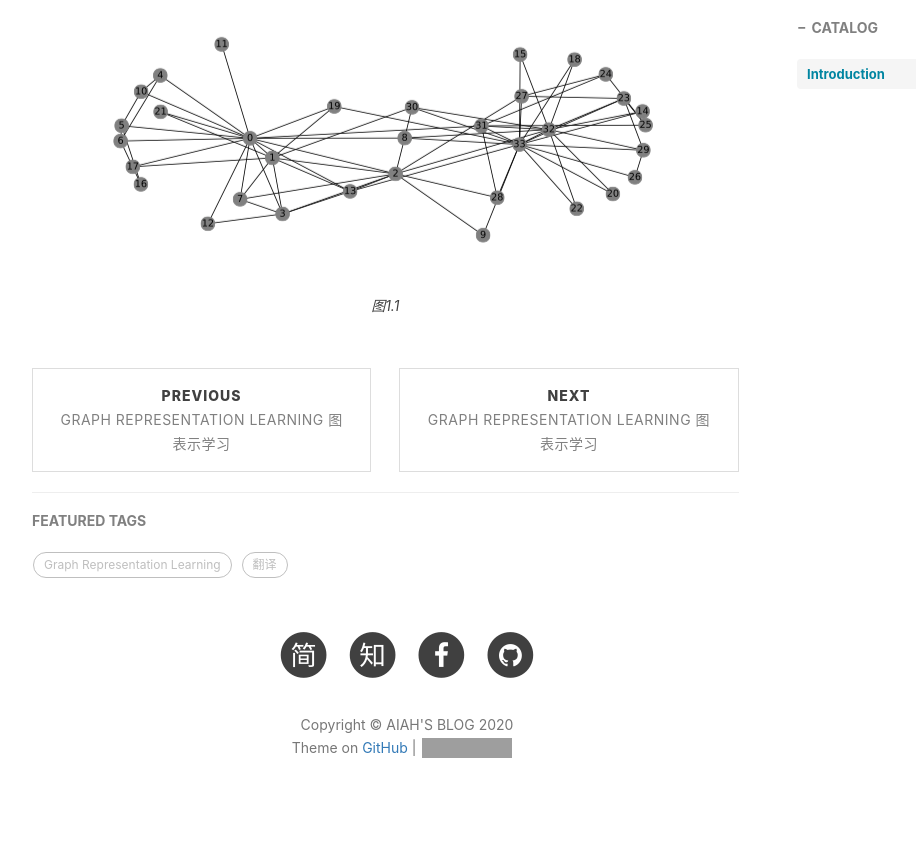
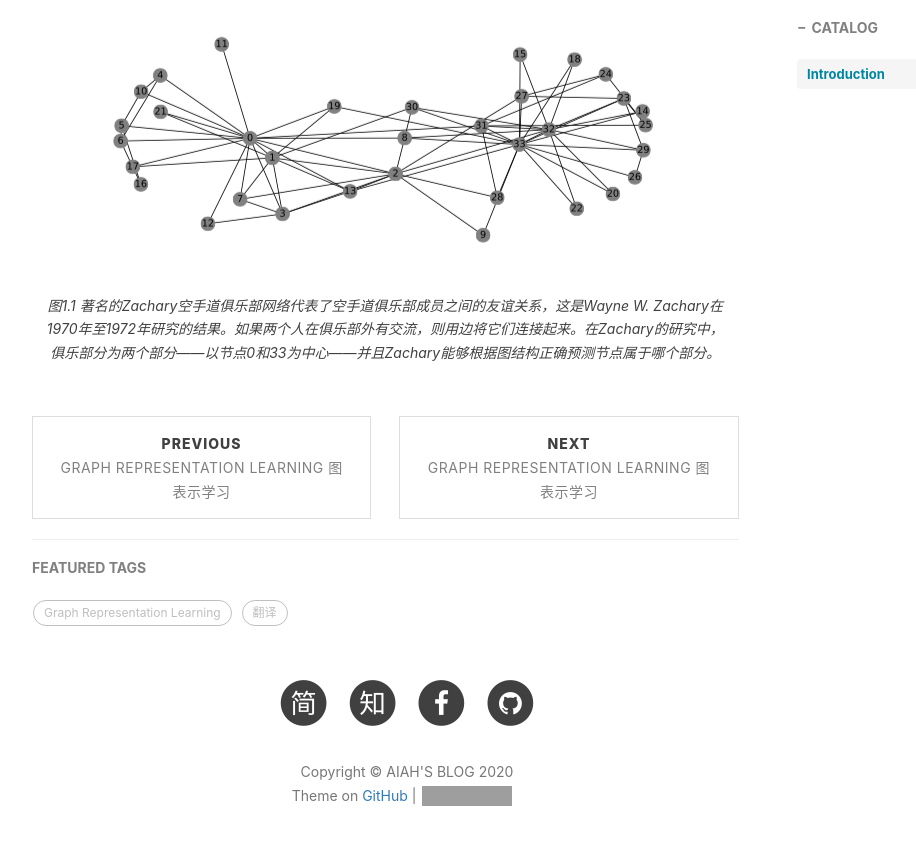
Before and after one commit to Aiah/aiah.github.io, a Jekyll site: the page built from _posts/2020-09-01-Graph-Representation-Learning-2Introduction.md, in a window 1280 px wide and 900 px high, scrolled down 940 px. Shown: the top 845 px of the window, without its empty margins (233-1149 px from the left). Built offline with Jekyll 4.4.1, drawn with Linux system fonts in a browser that asks for light colours; nearby versions of some CDN libraries; comment, search, counter and statistics services are not loaded; some of the changed lines change nothing that is shown; grey boxes are pictures that could not be loaded.

Commit message:
latex equation

```diff
--- a/_includes/head.html
+++ b/_includes/head.html
@@ -52,4 +52,17 @@
 
     <!-- ga & ba script hoook -->
     <script></script>
+
+    <!-- math equation by-AIAH -->
+    <script type="text/javascript" async
+      src="https://cdnjs.cloudflare.com/ajax/libs/mathjax/2.7.1/MathJax.js?...">
+    </script>
+    <script type="text/x-mathjax-config">
+      MathJax.Hub.Config({
+        tex2jax: {
+          skipTags: ['script', 'noscript', 'style', 'textarea', 'pre'],
+          inlineMath: [['$','$']]
+        }
+      });
+    </script>
 </head>
--- a/_posts/2020-09-01-Graph-Representation-Learning-2Introduction.md
+++ b/_posts/2020-09-01-Graph-Representation-Learning-2Introduction.md
@@ -20,4 +20,4 @@
 
 <img style="display: block; margin: 0 auto" src="{{site.baseurl}}/img/post_images/Graph-Representation-Learning/1_1graph.png" alt="" />
 
-<div class="caption">图1.1</div>
+<div class="caption">图1.1 著名的Zachary空手道俱乐部网络代表了空手道俱乐部成员之间的友谊关系，这是Wayne W. Zachary在1970年至1972年研究的结果。如果两个人在俱乐部外有交流，则用边将它们连接起来。在Zachary的研究中，俱乐部分为两个部分——以节点0和33为中心——并且Zachary能够根据图结构正确预测节点属于哪个部分。</div>
```
